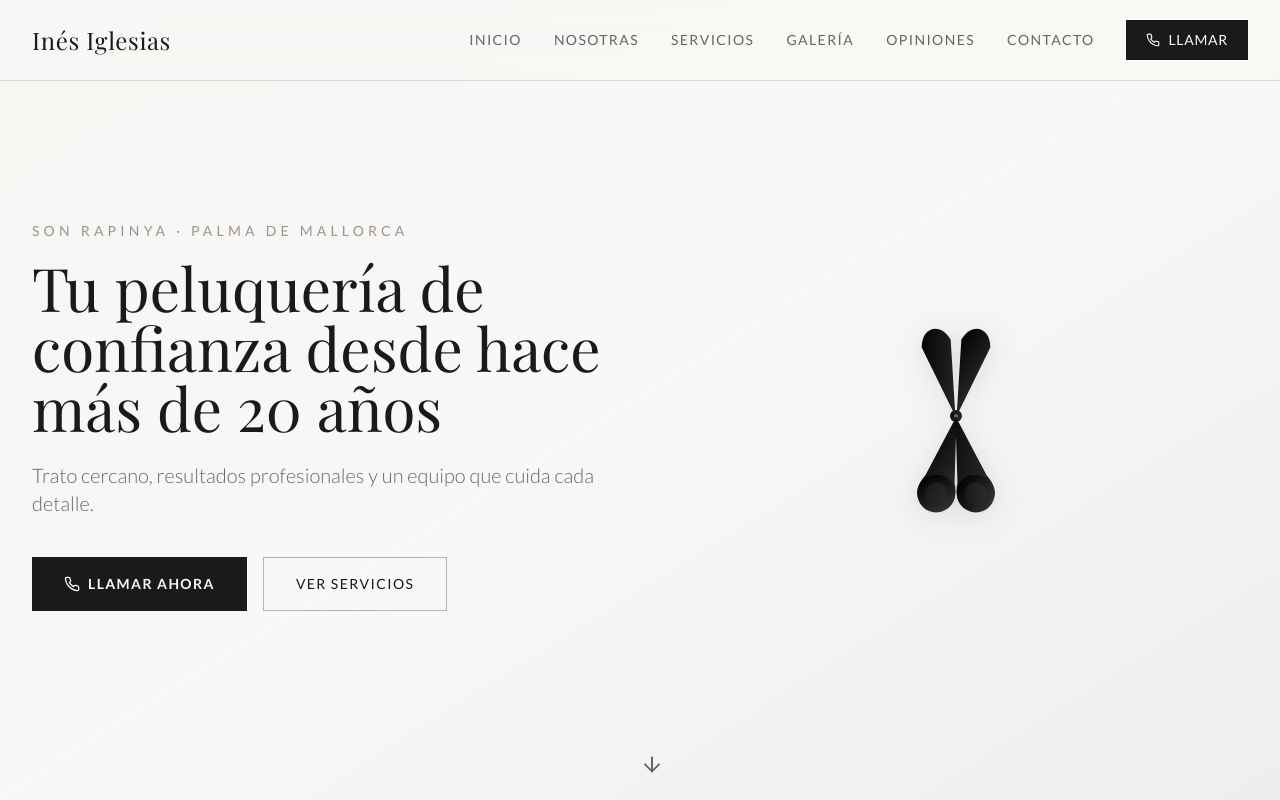
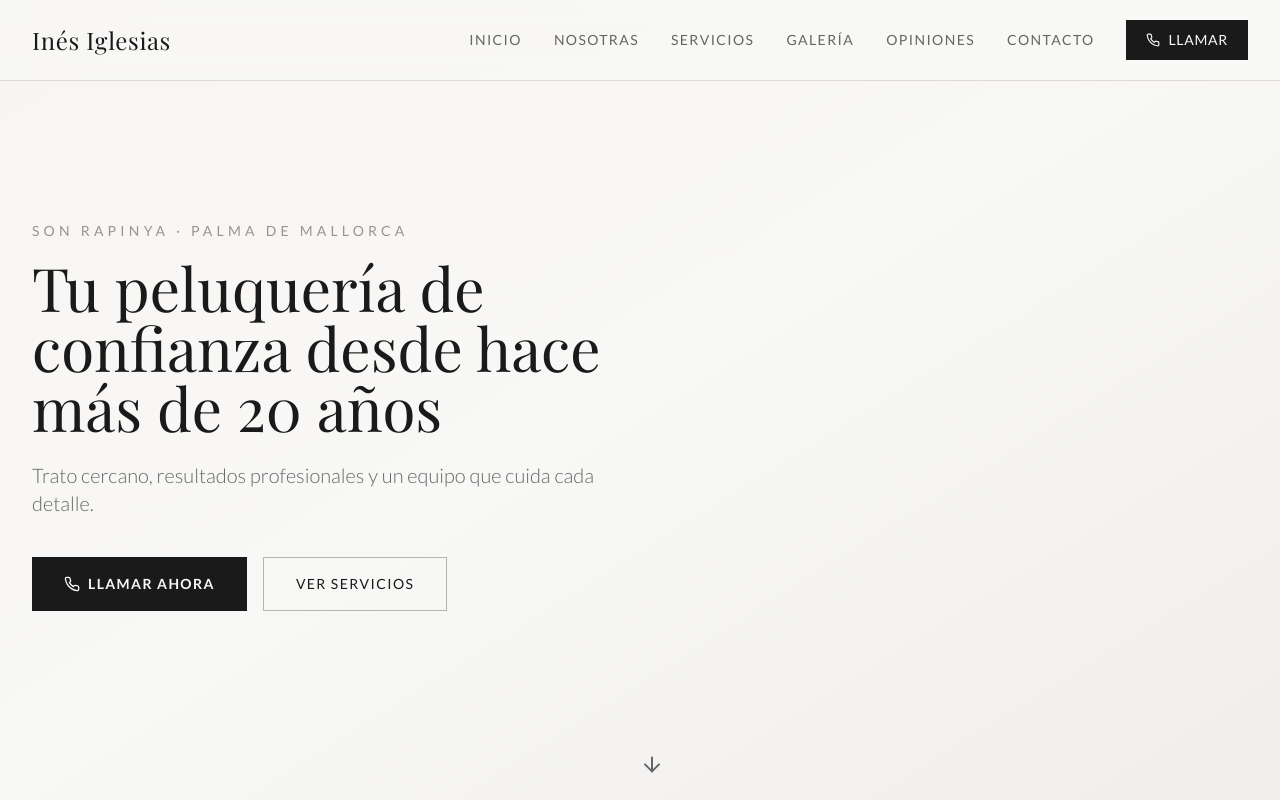
Before and after one commit to Starlitos/Pelu, a React (Vite) app: page / in a window 1280 px wide. Shown: the top 800 px of the page. Built offline with nearby package versions, Linux system fonts and the light colour scheme; the HTML template or start-up script is replaced by a standard one; a web font is replaced by a local one.

Commit message:
animacioninicio

```diff
--- a/src/components/Hero.tsx
+++ b/src/components/Hero.tsx
@@ -1,78 +1,5 @@
 import { Phone, ArrowDown } from "lucide-react";
 import { motion } from "framer-motion";
-
-const ScissorsAnimation = () => (
-  <motion.div
-    initial={{ opacity: 0, scale: 0.8 }}
-    animate={{ opacity: 1, scale: 1 }}
-    transition={{ duration: 1.2, ease: "easeOut" }}
-    className="relative w-full h-full flex items-center justify-center"
-    whileHover={{ scale: 1.02 }}
-  >
-    <svg
-      width="250"
-      height="250"
-      viewBox="0 0 250 250"
-      className="w-full h-auto max-w-[250px]"
-      style={{ filter: 'drop-shadow(0 4px 15px rgba(0,0,0,0.1))' }}
-    >
-      <defs>
-        <linearGradient id="blackGradient" x1="0%" y1="0%" x2="100%" y2="100%">
-          <stop offset="0%" stopColor="#000000" />
-          <stop offset="100%" stopColor="#333333" />
-        </linearGradient>
-      </defs>
-
-      {/* Center pivot / screw */}
-      <circle cx="125" cy="125" r="6" fill="url(#blackGradient)" />
-      <circle cx="125" cy="125" r="2" fill="#ffffff" opacity="0.4" />
-
-      {/* First blade and handle */}
-      <motion.g
-        animate={{ rotate: [0, 15, 0] }}
-        transition={{
-          repeat: Infinity,
-          duration: 4,
-          ease: "easeInOut",
-          repeatDelay: 0.5
-        }}
-        transformOrigin="125 125"
-      >
-        <path
-          d="M125 125 L110 50 C115 30 135 30 140 50 L125 125 Z"
-          fill="url(#blackGradient)"
-        />
-        <path
-          d="M125 125 L110 190 C100 210 110 220 125 220 C140 220 150 210 140 190 L125 125 Z"
-          fill="url(#blackGradient)"
-        />
-        <circle cx="125" cy="205" r="15" fill="none" stroke="url(#blackGradient)" strokeWidth="8" />
-      </motion.g>
-
-      {/* Second blade and handle */}
-      <motion.g
-        animate={{ rotate: [0, -15, 0] }}
-        transition={{
-          repeat: Infinity,
-          duration: 4,
-          ease: "easeInOut",
-          repeatDelay: 0.5
-        }}
-        transformOrigin="125 125"
-      >
-        <path
-          d="M125 125 L140 50 C135 30 115 30 110 50 L125 125 Z"
-          fill="url(#blackGradient)"
-        />
-        <path
-          d="M125 125 L140 190 C150 210 140 220 125 220 C110 220 100 210 110 190 L125 125 Z"
-          fill="url(#blackGradient)"
-        />
-        <circle cx="125" cy="205" r="15" fill="none" stroke="url(#blackGradient)" strokeWidth="8" />
-      </motion.g>
-    </svg>
-  </motion.div>
-);
 
 const Hero = () => (
   <section id="inicio" className="relative min-h-screen flex items-center bg-background">
@@ -80,8 +7,6 @@ const Hero = () => (
     <div className="absolute inset-0 bg-gradient-to-br from-card via-background to-muted" />
 
     <div className="container relative z-10 pt-24 pb-16">
-      <div className="grid lg:grid-cols-2 gap-12 items-center">
-        {/* Text content - left side */}
       <motion.div
         initial={{ opacity: 0, y: 40 }}
         animate={{ opacity: 1, y: 0 }}
@@ -113,17 +38,6 @@ const Hero = () => (
           </a>
         </div>
       </motion.div>
-
-        {/* Animation - right side */}
-        <motion.div
-          initial={{ opacity: 0, x: 40 }}
-          animate={{ opacity: 1, x: 0 }}
-          transition={{ duration: 0.9, ease: "easeOut", delay: 0.3 }}
-          className="flex items-center justify-center lg:justify-end"
-        >
-          <ScissorsAnimation />
-        </motion.div>
-      </div>
     </div>
 
     {/* Scroll indicator */}
```
Lines whose indentation alone changed are shown as unchanged.
